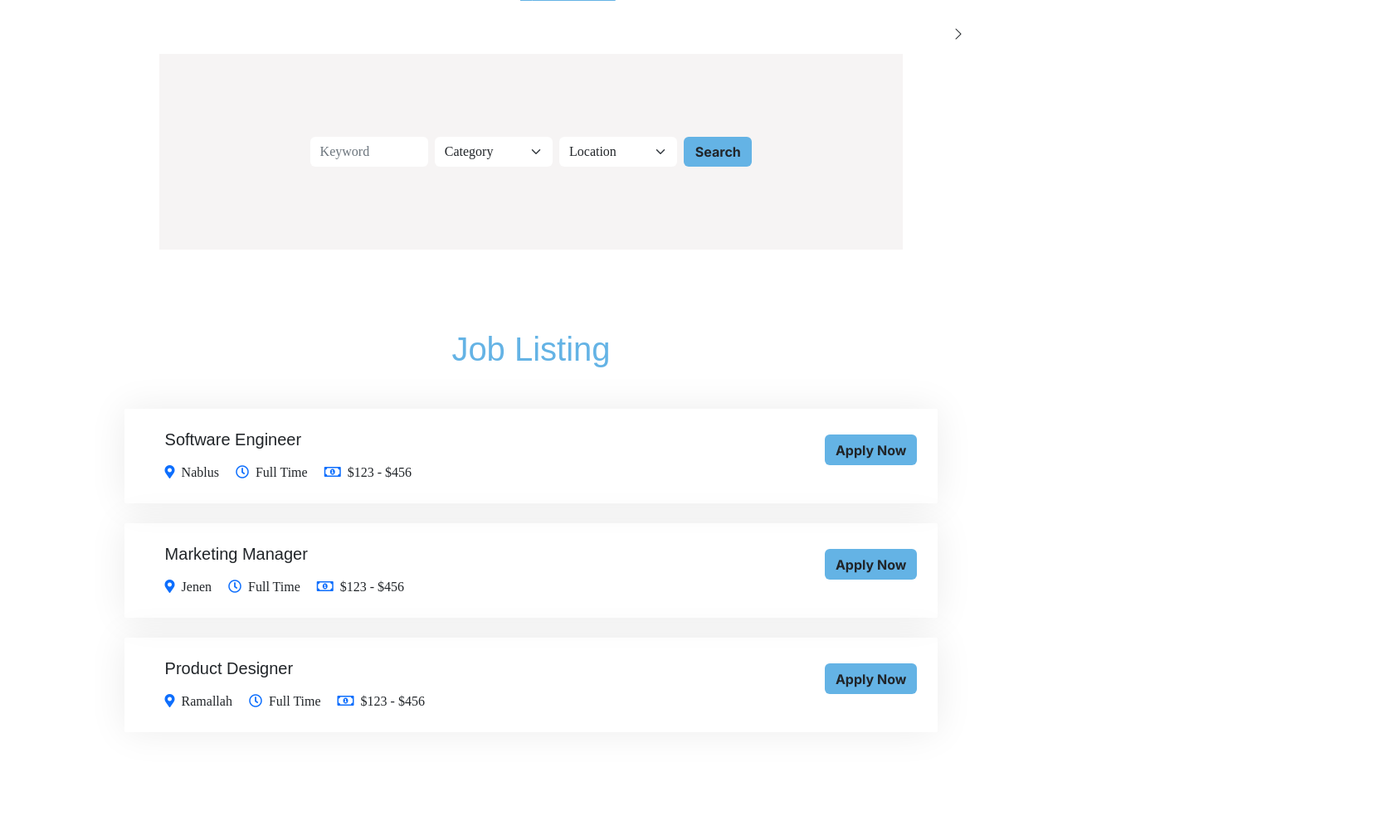
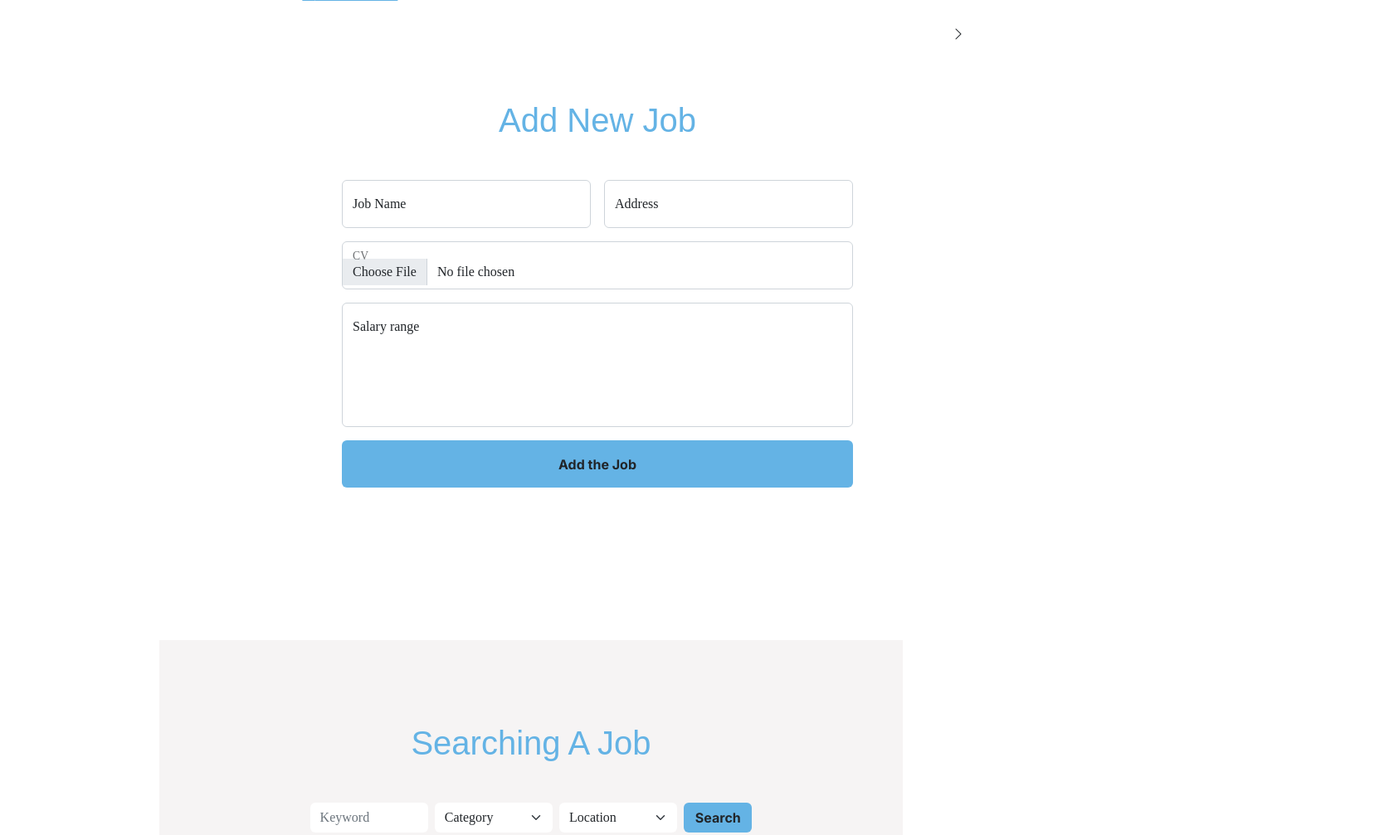
Before and after one commit to SamahAbdAlrahman/API_Project, a plain HTML site: page search.html in a window 1280 px wide. Shown: the top 1007 px of the page at 83% size, 1680 px wide, since content can reach past the window. Before the commit the page ends 955 px from the top, so only its background shows below. Drawn offline with nearby package versions, Linux system fonts and the light colour scheme; a script that the page names is missing; a web font is replaced by a local one.

Commit message:
Add files via upload

```diff
--- a/search.html
+++ b/search.html
@@ -44,8 +44,8 @@
                             <div class="row justify-content-start">
                                 <div class="col-10 col-lg-8">
                                     <h1 class="display-3 text-white animated slideInDown mb-4">Find The Perfect Job That You Deserved</h1>
-                                    <a href="#s" class="btn  py-md-3 px-md-5 me-3 animated slideInLeft" style="background-color: #64b3e5 ;">Search A Job</a>
-
+                                    <a href="#s" class="btn  py-md-3 px-md-5 me-3 animated slideInLeft" style="background-color: #64b3e5 ; color: #ffffff;">Search A Job</a>
+                                    <a href="p" class="btn btn-secondary py-md-3 px-md-5 animated slideInRight">Post A Job</a>
                                 </div>
                             </div>
                         </div>
@@ -58,8 +58,8 @@
                             <div class="row justify-content-start">
                                 <div class="col-10 col-lg-8">
                                     <h1 class="display-3 text-white animated slideInDown mb-4">Find The Best Startup Job That Fit You</h1>
-                                    <a href="#s" class="btn  py-md-3 px-md-5 me-3 animated slideInLeft" style="background-color: #64b3e5 ;">Search A Job</a>
-
+           <a href="#s" class="btn  py-md-3 px-md-5 me-3 animated slideInLeft" style="background-color: #64b3e5 ; color: #ffffff;">Search A Job</a>
+           <a href="p" class="btn btn-secondary py-md-3 px-md-5 animated slideInRight">Post A Job</a>
                                 </div>
                             </div>
                         </div>
@@ -70,9 +70,62 @@
 
 
 
+        <div id="p" >
+          <div class="container-xxl py-5" style=" margin-left: 400px; " >
+
+            <!-- <h1 class="text-center mb-5 wow fadeInUp" data-wow-delay="0.1s" style="color: #64b3e5;">Searching A Job</h1> -->
+            <!-- <h1 class="text-center mb-5 wow fadeInUp" data-wow-delay="0.1s" style="color: white;">Apply now to the job</h1> -->
+    </br>  </br>
+            <div class="row g-4">
+
+                <div class="col-md-6">
+                    <div class="wow fadeInUp" data-wow-delay="0.5s">
+
+                        <form >
+
+              <h1 class="text-center mb-5 wow fadeInUp" data-wow-delay="0.1s" style="color: #64b3e5;">Add New Job</h1>
+                            <div class="row g-3">
+                                <div class="col-md-6">
+                                    <div class="form-floating">
+                                        <input type="text" class="form-control" id="jobname" placeholder="Job Name">
+                                        <label for="jobname">Job Name</label>
+                                    </div>
+                                </div>
+                                <div class="col-md-6">
+                                    <div class="form-floating">
+                                        <input type="text" class="form-control" id="address" placeholder="Address">
+                                        <label for="address">Address</label>
+                                    </div>
+                                </div>
+                                <div class="col-12">
+                                    <div class="form-floating">
+                                        <input type="file" class="form-control" id="cv" placeholder="file">
+                                        <label for="cv">CV</label>
+                                    </div>
+                                </div>
+                                <div class="col-12">
+                                    <div class="form-floating">
+                                        <input class="form-control" placeholder="Salary range" id="salary" style="height: 150px"></input>
+                                        <label for="salary">Salary range</label>
+                                    </div>
+                                </div>
+                                <div class="col-12">
+                                    <button class="btn butnnn w-100 py-3" type="submit">Add the Job</button>
+                                </div>
+                            </div>
+                        </form>
+                    </div>
+                </div>
+
+        </div>
+    </div>
+        </div>
         <!-- Search Start -->
+      </br></br>  </br></br>
         <div id="s" class="container-fluid  mb-5 wow fadeIn" data-wow-delay="0.1s" style="padding: 100px;">
+
             <div class="container">
+              <h1 class="text-center mb-5 wow fadeInUp" data-wow-delay="0.1s" style="color: #64b3e5;">Searching A Job</h1>
                 <div class="row g-2">
                     <div class="col-md-10">
                         <div class="row g-2">
@@ -133,7 +186,7 @@
                                     </div>
                                     <div class="col-sm-12 col-md-4 d-flex flex-column align-items-start align-items-md-end justify-content-center">
                                         <div class="d-flex mb-3">
-                                            <a class="btn butnnn" href="">Apply Now</a>
+                                            <a class="btn butnnn" href="apply.html">Apply Now</a>
                                         </div>
                                     </div>
                                 </div>
@@ -151,7 +204,7 @@
                                     </div>
                                     <div class="col-sm-12 col-md-4 d-flex flex-column align-items-start align-items-md-end justify-content-center">
                                         <div class="d-flex mb-3">
-                                            <a class="btn butnnn" href="">Apply Now</a>
+                                            <a class="btn butnnn" href="apply.html">Apply Now</a>
                                         </div>
                                     </div>
                                 </div>
@@ -170,7 +223,7 @@
                                     </div>
                                     <div class="col-sm-12 col-md-4 d-flex flex-column align-items-start align-items-md-end justify-content-center">
                                         <div class="d-flex mb-3">
-                                            <a class="btn butnnn" href="">Apply Now</a>
+                                            <a  class="btn butnnn" href="apply.html">Apply Now</a>
                                         </div>
                                     </div>
                                 </div>
```
